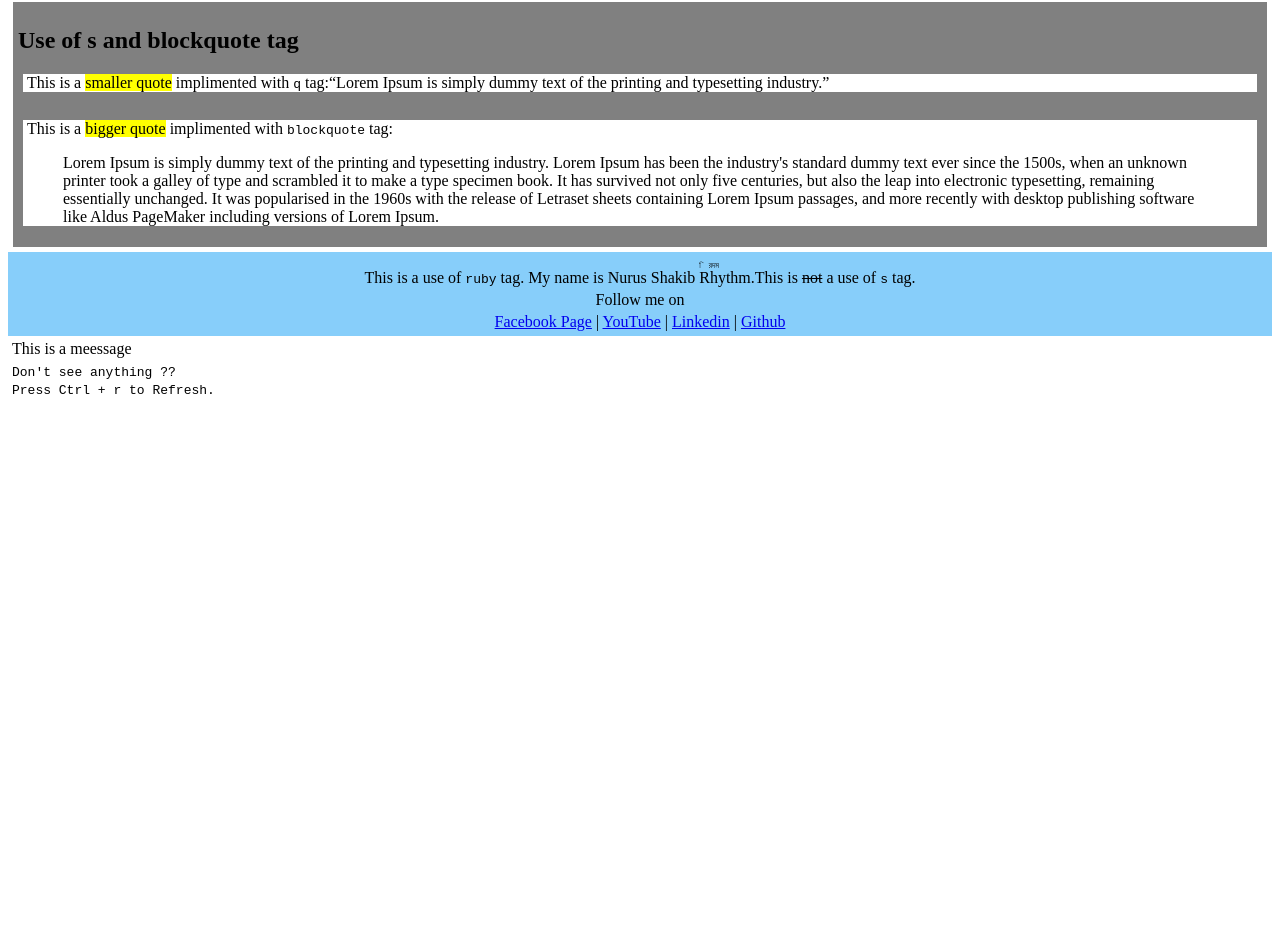
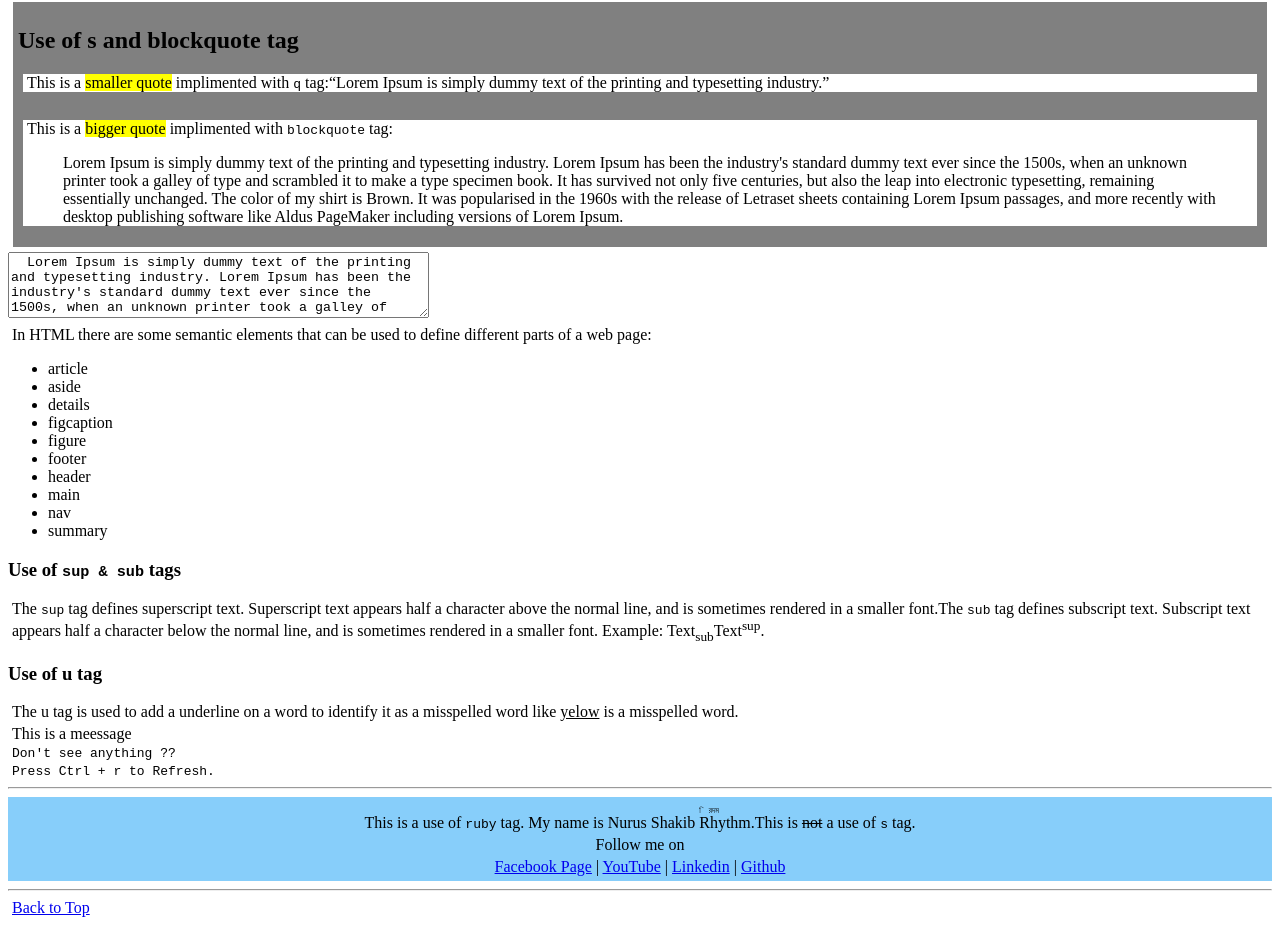
Before and after one commit to nurusshakib88/html50_2, a plain HTML site: page index.html in a window 1280 px wide. Shown: the part 1486-2411 px from the top of the page. Before the commit the page ends 1892 px from the top, so only its background shows below. Drawn offline with Linux system fonts and the light colour scheme.

Commit message:
Update index.html

```diff
--- a/index.html
+++ b/index.html
@@ -12,7 +12,7 @@
 
 
 <body>
-	<h1>Home Work</h1>
+		<div class="header"><h1>Home Work</h1></div>
 
 <header>Lorem Ipsum is simply dummy text of the printing and typesetting industry. Lorem Ipsum has been the industry's standard dummy text ever since the 1500s, when an unknown printer took a galley of type and scrambled it to make a type  scrambled it to make a t scrambled it to make a type specimen bspecimen book. It has survived not only five centuries, but also the leap into electronic typesetting, remaining essentially unchanged. </header><br><br>
 
@@ -23,14 +23,14 @@
 <aside><p>This is an aside note. Lorem Ipsum is simply dummy text of the printing and typesetting industry. Lorem Ipsum has been the industry's standard dummy text ever since the 1500s, when an unknown..</p></aside>
 
 
-<p>Lorem Ipsum is simply dummy text of the printing and typesetting industry. Lorem Ipsum has been the industry's standard dummy text ever since the 1500s, when an unknown printer took a galley of type and scrambled it to make a type specim scrambled it to make a type specimen ben book. It has survived not only five centuries, but also the leap into electronic typesetting, remaining essentially unchanged. It was popularised in the 1960s with the release of Letraset sh scrambled it to make a type specimen beets containing Lorem Ipsum passages, and more recently with desktop publishing software like Aldus PageMaker including versions of Lorem Ipsum.</p>
+<p>Lorem Ipsum is simply dummy text of the printing and typesetting industry. Lorem Ipsum has been the industry's standard dummy text ever since the 1500s, when an unknown printer took a galley of type and scrambled it to make a type specim scrambled it to make a type specimen ben book. It has survived not only five centuries, but also the leap into electronic typesetting, remaining essentially unchanged. The next text has a <code>small</code> tag. <small>It was popularised in the 1960s with the release of Letraset sh scrambled it to make a type specimen beets containing Lorem Ipsum passages</small>. So and more recently with desktop publishing software like Aldus PageMaker including versions of Lorem Ipsum.</p>
 
 <form action="message.html">
 
 	<h3>Choose yur your ID no. from the list</h3>
 <select name="id" id="id" autofocus required>
 
-	<option value="" selected="">Select One</option>
+	<option value="" selected>Select One</option>
 
 	<optgroup label="Group A">
 		<option value="id(001-055)">ID(001-055)</option>
@@ -48,9 +48,9 @@
   <h3>Have you finished you Homework?</h3>
 
 	<input type="radio" name="option" id="yes" value="yes">
-	<label for="male">Yes</label><br>
+	<label for="yes">Yes</label><br>
 	<input type="radio" name="option" id="no" value="no">
-	<label for="female">No</label><br>
+	<label for="no">No</label><br>
 
 <h4>Your Score</h4>
 
@@ -114,15 +114,52 @@
 		</article><br>
 
 		<article class="quote">
-				<p>This is a <mark>bigger quote</mark> implimented with <code>blockquote</code> tag:<blockquote>Lorem Ipsum is simply dummy text of the printing and typesetting industry. Lorem Ipsum has been the industry's standard dummy text ever since the 1500s, when an unknown printer took a galley of type and scrambled it to make a type specimen book. It has survived not only five centuries, but also the leap into electronic typesetting, remaining essentially unchanged. It was popularised in the 1960s with the release of Letraset sheets containing Lorem Ipsum passages, and more recently with desktop publishing software like Aldus PageMaker including versions of Lorem Ipsum.</blockquote></p>
+				<p>This is a <mark>bigger quote</mark> implimented with <code>blockquote</code> tag:<blockquote>Lorem Ipsum is simply dummy text of the printing and typesetting industry. Lorem Ipsum has been the industry's standard dummy text ever since the 1500s, when an unknown printer took a galley of type and scrambled it to make a type specimen book. It has survived not only five centuries, but also the leap into electronic typesetting, remaining essentially unchanged. The color of my shirt is <span class="shirt">Brown</span>. It was popularised in the 1960s with the release of Letraset sheets containing Lorem Ipsum passages, and more recently with desktop publishing software like Aldus PageMaker including versions of Lorem Ipsum.</blockquote></p>
 		</article>
 
 </article>
 
 
+<textarea id="lorem_ipshum" name="lorem_ipshum" rows="4" cols="50">
+  Lorem Ipsum is simply dummy text of the printing and typesetting industry. Lorem Ipsum has been the industry's standard dummy text ever since the 1500s, when an unknown printer took a galley of type and scrambled it to make a type specimen book. It has survived not only five centuries, but also the leap into electronic typesetting, remaining essentially unchanged. It was popularised in the 1960s with the release of Letraset sheets containing Lorem Ipsum passages, and more recently with desktop publishing software like Aldus PageMaker including versions of Lorem Ipsum.
+  </textarea>
 
 
 
+
+ <p>In HTML there are some semantic elements that can be used to define different parts of a web page: </p>
+<ul>
+<li>article</li>
+<li>aside</li>
+<li>details</li>
+<li>figcaption</li>
+<li>figure</li>
+<li>footer</li>
+<li>header</li>
+<li>main</li>
+<li>nav</li>
+<li>summary</li>
+
+</ul>
+
+
+
+<h3>Use of <code>sup & sub</code> tags</h3>
+<p>The <code>sup</code> tag defines superscript text. Superscript text appears half a character above the normal line, and is sometimes rendered in a smaller font.The <code>sub</code> tag defines subscript text. Subscript text appears half a character below the normal line, and is sometimes rendered in a smaller font. Example: Text<sub>sub</sub>Text<sup>sup</sup>.</p>
+
+<h3>Use of u tag</h3>
+<p>The u tag is used to add a underline on a word to identify it as a misspelled word like <u>yelow</u> is a misspelled word. </p>
+
+
+
+
+
+
+<p class="last">This is a meessage <br>
+<samp>Don't see anything ??<br>Press Ctrl + r to Refresh.</samp></p>
+
+
+<hr>
 
 
 <footer>
@@ -141,8 +178,7 @@ Rhythm.<rt> রিদম </rt>
 
 </footer>
 
-<p>This is a meessage</p>
-<p><samp>Don't see anything ??<br>Press Ctrl + r to Refresh.</samp></p>
+<hr>
 
 
 
@@ -151,7 +187,7 @@ Rhythm.<rt> রিদম </rt>
 
 
 
-
+<p class="last"><a href="index.html">Back to Top</a></p>
 
 
 
```
